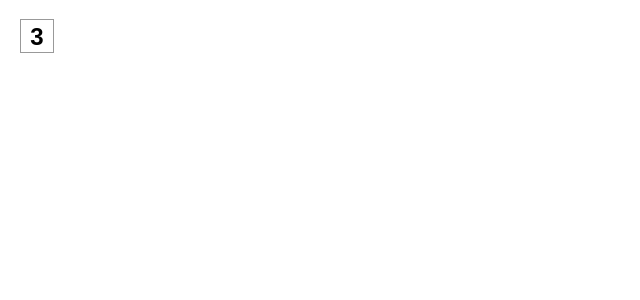
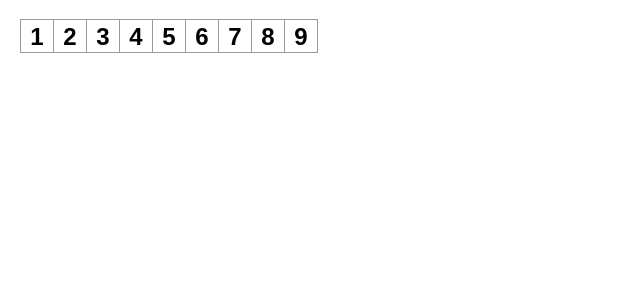
Before and after one commit to terrysmalone/sudoku-solver, a React (Create React App) app: page / in a window 1280 px wide. Shown: the top 300 px of the page, without its empty margins (0-640 px from the left). Built offline with nearby package versions, Linux system fonts and the light colour scheme.

Commit message:
Display 9 squares

```diff
--- a/src/App.tsx
+++ b/src/App.tsx
@@ -1,11 +1,14 @@
 import React from "react";
 import "./App.css";
 import { Square } from "./components/Square";
+import { Grid } from "./components/Grid";
 
 function App() {
+  const squares = [1, 2, 3, 4, 5, 6, 7, 8, 9];
+
   return (
     <div>
-      <Square value={"3"} onSquareClick={() => {}} />
+      <Grid squares={squares} />
     </div>
   );
 }
--- /dev/null
+++ b/src/components/Grid.tsx
@@ -0,0 +1,25 @@
+import { Square } from "./Square";
+
+type GridProps = {
+  squares: (number | undefined)[];
+};
+
+export const Grid = ({ squares }: GridProps) => {
+  return (
+    <div>
+      {squares.map((value, index) => (
+        <div data-testid="grid-item" key={index}>
+          <Square value={getStringValue(value)} onSquareClick={() => {}} />
+        </div>
+      ))}
+    </div>
+  );
+};
+
+function getStringValue(value: number | undefined): string {
+  if (value === undefined) {
+    return "";
+  } else {
+    return value.toString();
+  }
+}
```
Also changed, not shown: 1 other file (tests, documents, lock files or other folders).
